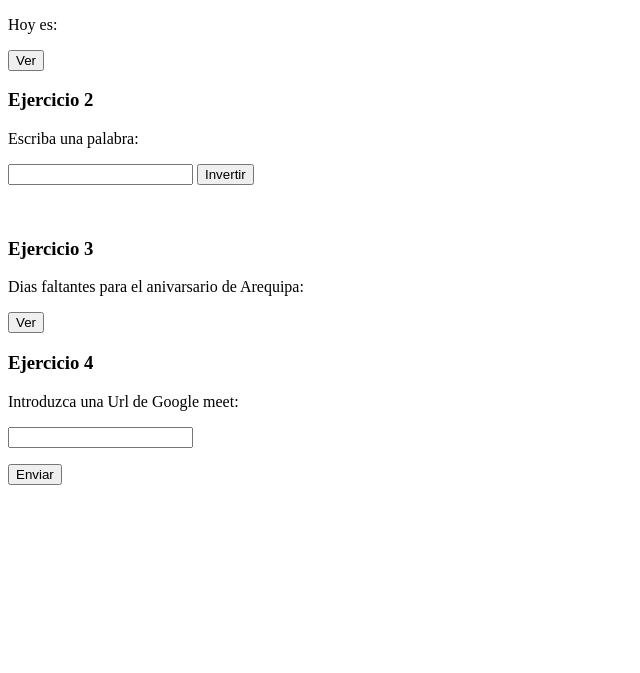
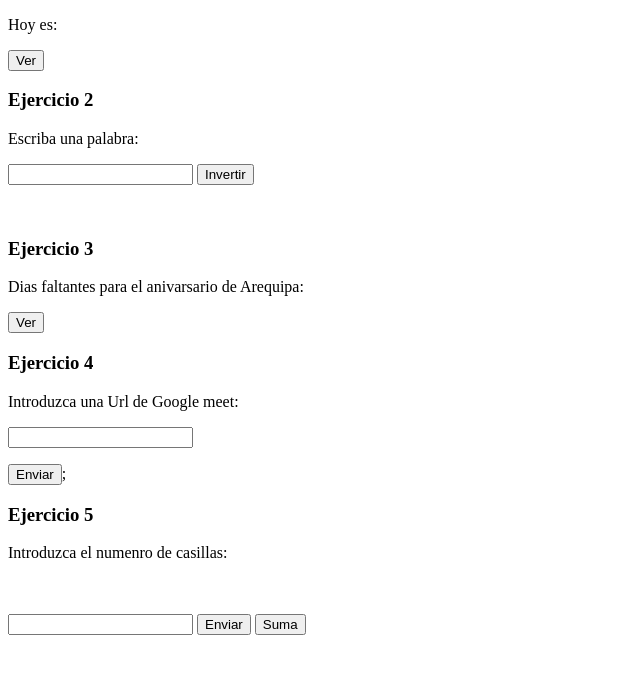
Before and after one commit to LuisArocutipa/pwebLab02, a plain HTML site: page index.html in a window 1280 px wide. Shown: the part 105-778 px from the top of the page, without its empty margins (0-640 px from the left). Drawn offline with Linux system fonts and the light colour scheme.

Commit message:
Se crearon dos funciones para solucionar el quinto ejercicio

```diff
--- a/Ejercicios.js
+++ b/Ejercicios.js
@@ -27,3 +27,36 @@ function convertirUrl(){
     } else
         document.getElementById("ejercicio4").textContent = "Url no valida";
 }
+function crearTabla(){
+    var numero = document.getElementById("formulario3").value;
+    var contenedor = document.getElementById("contenedor");
+    var tabla = document.createElement("table");
+    for (var i = 0; i <= numero; i++) {
+      var fila = document.createElement("td");
+      fila.textContent = i;
+      tabla.appendChild(fila);
+    }
+    contenedor.appendChild(tabla);
+
+}
+function calcularSuma(){
+    var numero = document.getElementById("formulario3").value;
+    var contenedor2 = document.getElementById("contenedor2");
+    var tabla = document.createElement("table");
+    for (var i = 0; i <= numero; i++) {
+      var fila = document.createElement("tr");
+      for (var j = 0; j <= numero; j++) {
+          var celda = document.createElement("td");
+          if (i==0)
+              celda.textContent = j;
+          else
+              if (j==0)
+                  celda.textContent = i;
+              else
+                  celda.textContent = i + j;
+          tabla.appendChild(celda);
+      }
+      tabla.appendChild(fila);
+    }
+    contenedor2.appendChild(tabla);
+}
--- a/index.html
+++ b/index.html
@@ -27,6 +27,26 @@
     <p>Introduzca una Url de Google meet:</p>
     <input type="text" id="formulario2">
     <p id="ejercicio4"></p>
-    <input type="submit" value="Enviar" onclick="convertirUrl()">
+    <input type="submit" value="Enviar" onclick="convertirUrl()">;
+    <br>
+    <h3>Ejercicio 5</h3>
+    <p>Introduzca el numenro de casillas:</p>
+    <div id="contenedor"></div>
+    <br>
+    <div id="contenedor2"></div>
+    <br>
+    <style>
+        table {
+          border-collapse: collapse;
+        }
+
+        td, th {
+          border: 2px solid black;
+          padding: 8px;
+        }
+      </style>
+    <input type="text" id="formulario3">
+    <input type="submit" value="Enviar" onclick="crearTabla()">
+    <input type="submit" value="Suma" onclick="calcularSuma()">
 </body>
 </html>
```
